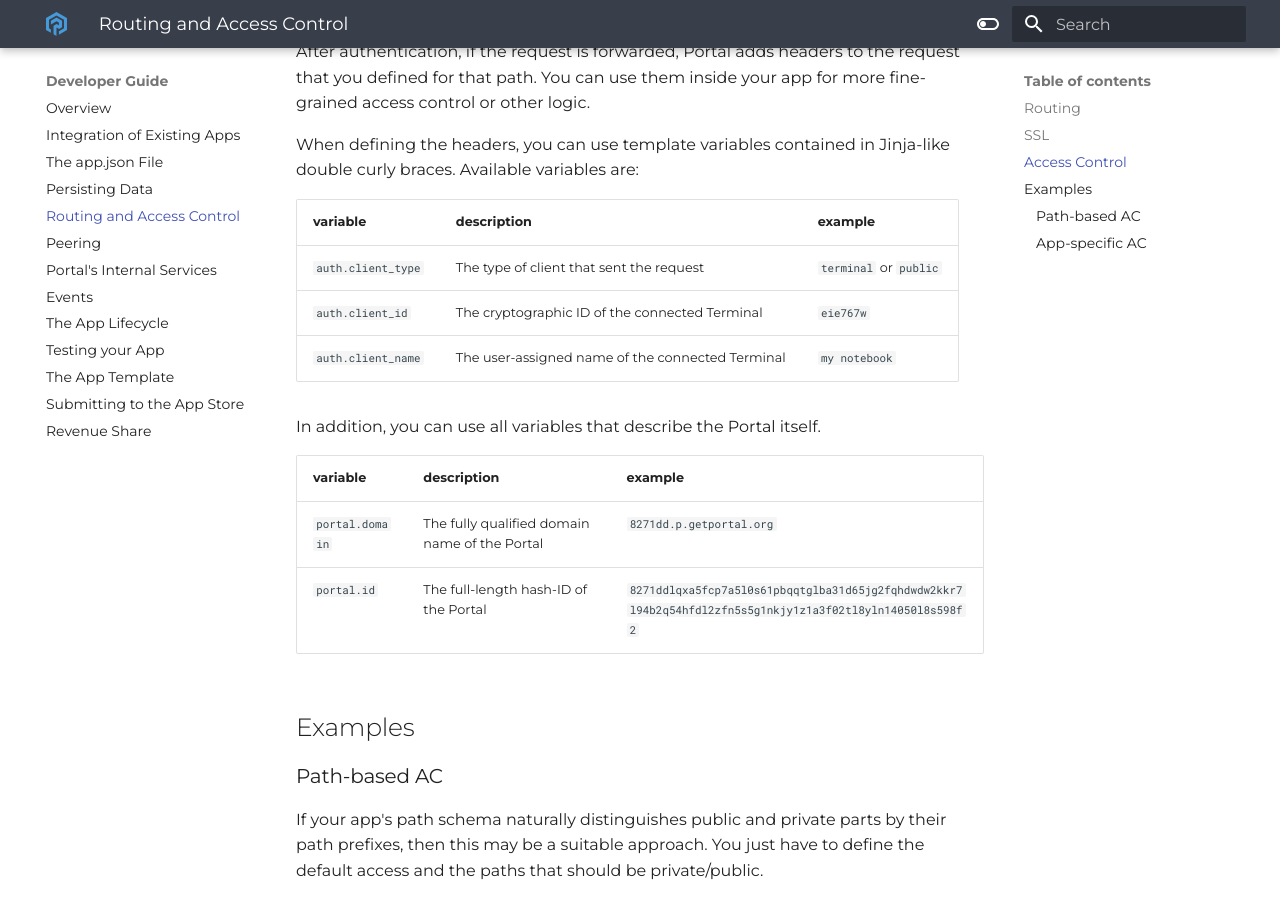
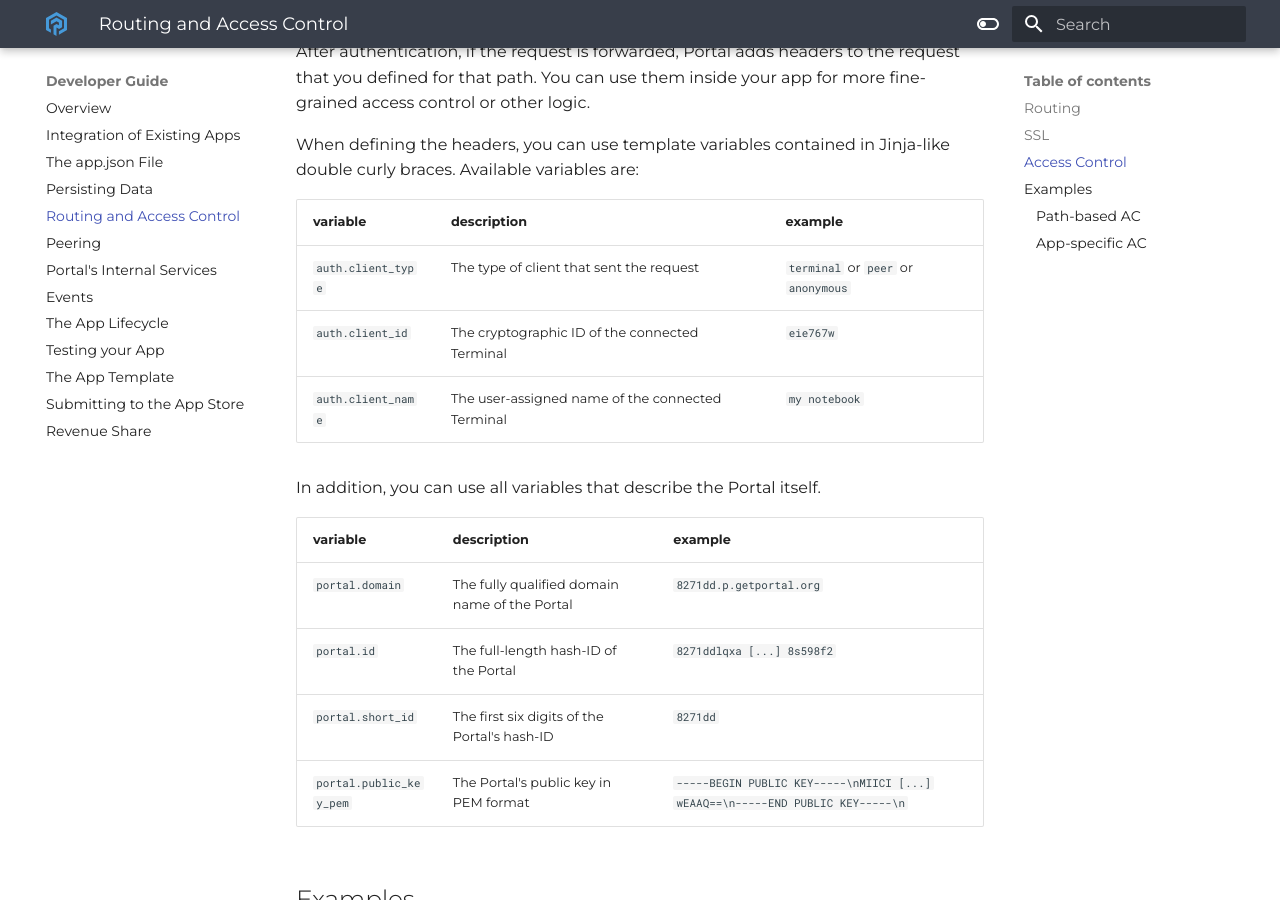
Before and after one commit to FreeshardBase/documentation, an MkDocs documentation site: the page built from docs/routing_and_ac.md, in a window 1280 px wide and 900 px high, scrolled down 1081 px. Built offline with MkDocs 1.6.1 and Material for MkDocs 9.7.7, drawn with Linux system fonts in a browser that asks for light colours.

Commit message:
small fixes

```diff
--- a/docs/includes/template_vars_portal.md
+++ b/docs/includes/template_vars_portal.md
@@ -1,4 +1,6 @@
-| variable        | description                                   | example                                                                                                   |
-|-----------------|-----------------------------------------------|-----------------------------------------------------------------------------------------------------------|
-| `portal.domain` | The fully qualified domain name of the Portal | `8271dd.p.getportal.org`                                                                                  |
-| `portal.id`     | The full-length hash-ID of the Portal         | `8271ddlqxa5fcp7a5l0s61pbqqtglba31d65jg2fqhdwdw2kkr7l94b2q54hfdl2zfn5s5g1nkjy1z1a3f02tl8yln14050l8s598f2` |
+| variable                | description                                   | example                                                                       |
+|-------------------------|-----------------------------------------------|-------------------------------------------------------------------------------|
+| `portal.domain`         | The fully qualified domain name of the Portal | `8271dd.p.getportal.org`                                                      |
+| `portal.id`             | The full-length hash-ID of the Portal         | `8271ddlqxa [...] 8s598f2`                                                    |
+| `portal.short_id`       | The first six digits of the Portal's hash-ID  | `8271dd`                                                                      |
+| `portal.public_key_pem` | The Portal's public key in PEM format         | `-----BEGIN PUBLIC KEY-----\nMIICI [...] wEAAQ==\n-----END PUBLIC KEY-----\n` |
--- a/docs/routing_and_ac.md
+++ b/docs/routing_and_ac.md
@@ -40,11 +40,11 @@ You can use them inside your app for more fine-grained access control or other l
 When defining the headers, you can use template variables contained in Jinja-like double curly braces.
 Available variables are:
 
-| variable           | description                                      | example                |
-|--------------------|--------------------------------------------------|------------------------|
-| `auth.client_type` | The type of client that sent the request         | `terminal` or `public` |
-| `auth.client_id`   | The cryptographic ID of the connected Terminal   | `eie767w`              |
-| `auth.client_name` | The user-assigned name of the connected Terminal | `my notebook`          |
+| variable           | description                                      | example                             |
+|--------------------|--------------------------------------------------|-------------------------------------|
+| `auth.client_type` | The type of client that sent the request         | `terminal` or `peer` or `anonymous` |
+| `auth.client_id`   | The cryptographic ID of the connected Terminal   | `eie767w`                           |
+| `auth.client_name` | The user-assigned name of the connected Terminal | `my notebook`                       |
 
 In addition, you can use all variables that describe the Portal itself.
 
```
Also changed, not shown: docs/revenue_share.md (+2 -2 lines).
